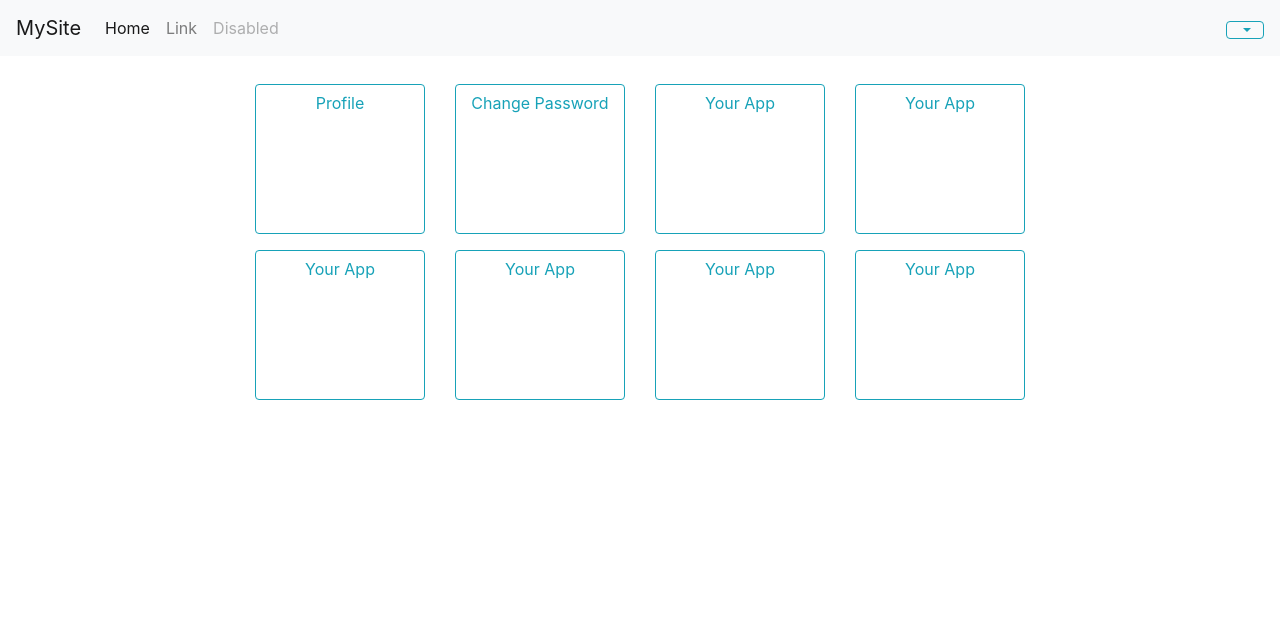
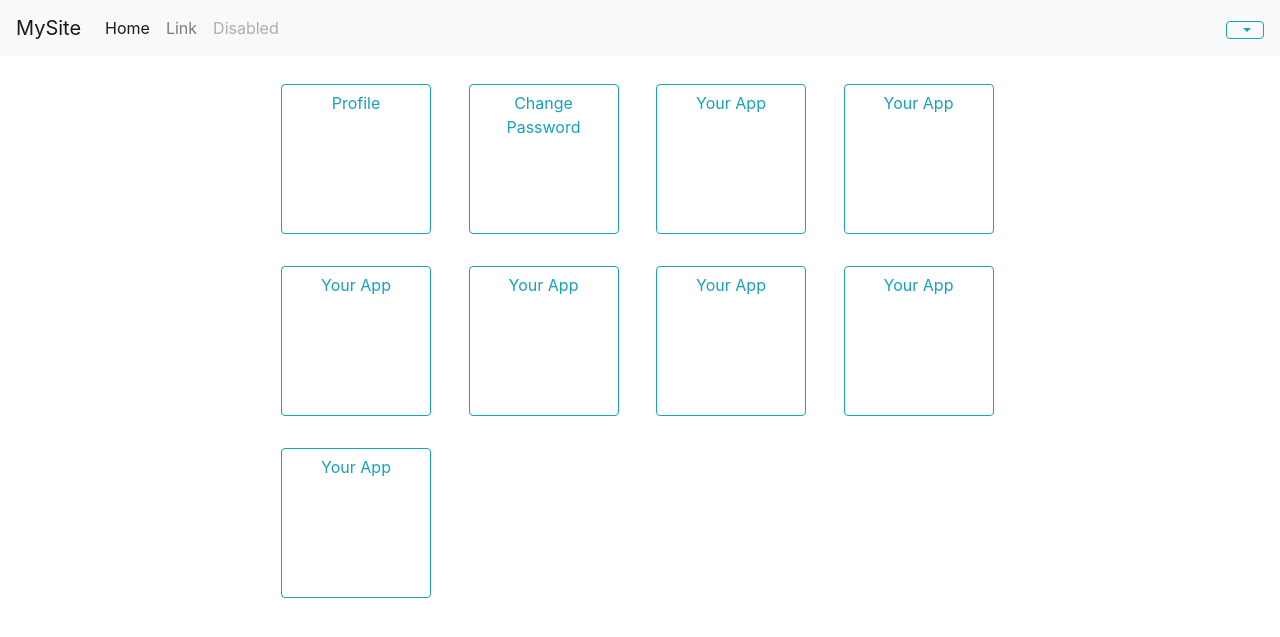
Before and after one commit to TakuyaSuenaga/django-email-authenticate, a Django app: page /home/ in a window 1280 px wide. Shown: the top 637 px of the page. Run offline with Django 4.2, Linux system fonts and the light colour scheme; the visitor is signed in with stand-in values (Sample User, id 1); some libraries are stand-ins or nearby versions.

Commit message:
fixed layout

```diff
--- a/mysite/static/css/common.css
+++ b/mysite/static/css/common.css
@@ -4,7 +4,7 @@
 }
 
 .home-max-width {
-    max-width: 800px;
+    max-width: 750px;
 }
 
 .text-white {
@@ -21,9 +21,8 @@ body {
 }
 
 .tile-button {
+    width: 150px;
     height: 150px;
-    text-align: center;
-    margin: auto;
 }
 
 .dropdown-menu-username {
--- a/mysite/templates/home.html
+++ b/mysite/templates/home.html
@@ -1,31 +1,34 @@
 {% extends 'base.html' %}
 
 {% block contents %}
-<div class="container-fluid home-max-width">
+<div class="container home-max-width">
     <div class="row">
-        <div class="col-xs-6 col-sm-4 col-md-3 pt-3">
-            <a class="btn btn-outline-info tile-button" href="{% url 'users:profile' user.id %}" style="width: 100%; height: 150px;">Profile</a>
+        <div class="col p-3 ">
+            <a class="btn btn-outline-info tile-button" href="{% url 'users:profile' user.id %}">Profile</a>
         </div>
-        <div class="col-xs-6 col-sm-4 col-md-3 pt-3">
-            <a class="btn btn-outline-info tile-button" href="{% url 'users:change_password' %}" style="width: 100%; height: 150px;">Change Password</a>
+        <div class="col p-3">
+            <a class="btn btn-outline-info tile-button" href="{% url 'users:change_password' %}">Change Password</a>
         </div>
-        <div class="col-xs-6 col-sm-4 col-md-3 pt-3">
-            <a class="btn btn-outline-info tile-button" href="#" style="width: 100%; height: 150px;">Your App</a>
+        <div class="col p-3">
+            <a class="btn btn-outline-info tile-button" href="#">Your App</a>
         </div>
-        <div class="col-xs-6 col-sm-4 col-md-3 pt-3">
-            <a class="btn btn-outline-info tile-button" href="#" style="width: 100%; height: 150px;">Your App</a>
+        <div class="col p-3">
+            <a class="btn btn-outline-info tile-button" href="#">Your App</a>
         </div>
-        <div class="col-xs-6 col-sm-4 col-md-3 pt-3">
-            <a class="btn btn-outline-info tile-button" href="#" style="width: 100%; height: 150px;">Your App</a>
+        <div class="col p-3">
+            <a class="btn btn-outline-info tile-button" href="#">Your App</a>
         </div>
-        <div class="col-xs-6 col-sm-4 col-md-3 pt-3">
-            <a class="btn btn-outline-info tile-button" href="#" style="width: 100%; height: 150px;">Your App</a>
+        <div class="col p-3">
+            <a class="btn btn-outline-info tile-button" href="#">Your App</a>
         </div>
-        <div class="col-xs-6 col-sm-4 col-md-3 pt-3">
-            <a class="btn btn-outline-info tile-button" href="#" style="width: 100%; height: 150px;">Your App</a>
+        <div class="col p-3">
+            <a class="btn btn-outline-info tile-button" href="#">Your App</a>
         </div>
-        <div class="col-xs-6 col-sm-4 col-md-3 pt-3">
-            <a class="btn btn-outline-info tile-button" href="#" style="width: 100%; height: 150px;">Your App</a>
+        <div class="col p-3">
+            <a class="btn btn-outline-info tile-button" href="#">Your App</a>
+        </div>
+        <div class="col p-3">
+            <a class="btn btn-outline-info tile-button" href="#">Your App</a>
         </div>
     </div>
 </div>
--- a/mysite/templates/navbar.html
+++ b/mysite/templates/navbar.html
@@ -35,7 +35,7 @@
                 </div>
             </li>
             {% else %}
-            <a class="btn btn-outline-info my-2 my-sm-0 account-button" href="{% url 'users:signin' %}">Sign in</a>
+            <a class="btn btn-outline-info my-2 my-sm-0" href="{% url 'users:signin' %}">Sign in</a>
             {% endif %}
         </ul>
     </div>
--- a/mysite/users/templates/password_reset_form.html
+++ b/mysite/users/templates/password_reset_form.html
@@ -4,7 +4,7 @@
 {% block index %}Password reset{% endblock %}
 
 {% block detail %}
-<p>Forgotten your password? Enter your email address below, and we'll email instructions for setting a new one.</p>
+<p>Forgotten your password?<br>Enter your email address below, and we'll email instructions for setting a new one.</p>
 
 {% render_errors form %}
 
--- a/mysite/users/templates/signin.html
+++ b/mysite/users/templates/signin.html
@@ -14,7 +14,7 @@
         <a href="{% url 'users:password_reset' %}" style="font-size: 12px;">forget password?</a>
     </div>
     {% render_submit_button 'Sign in' %}
-    <div class="text-center">
+    <div class="text-center" style="margin-top: 15px;">
         <a href="{% url 'users:signup' %}" style="font-size: 15pt;">Create an account</a>
     </div>
 </form>
```
